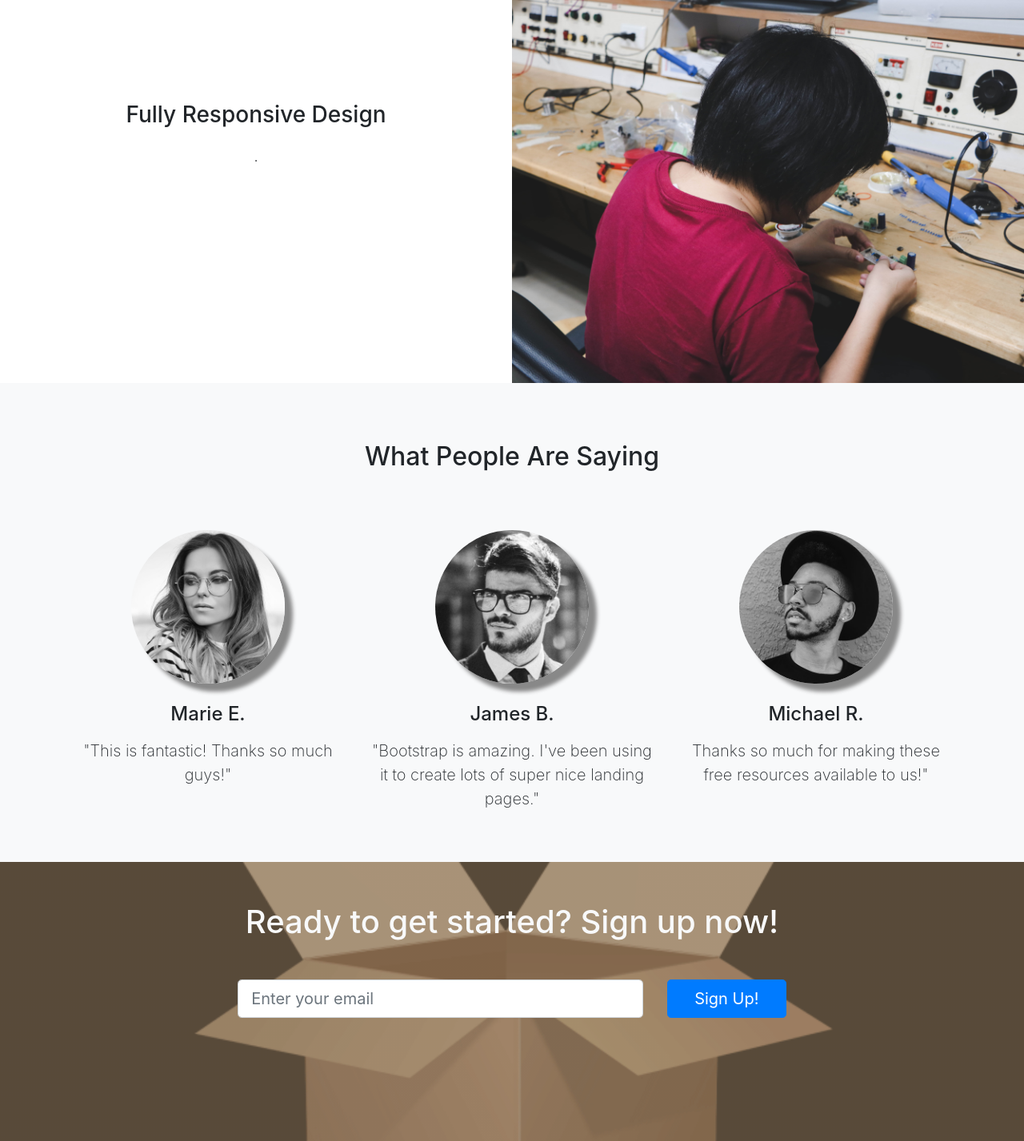
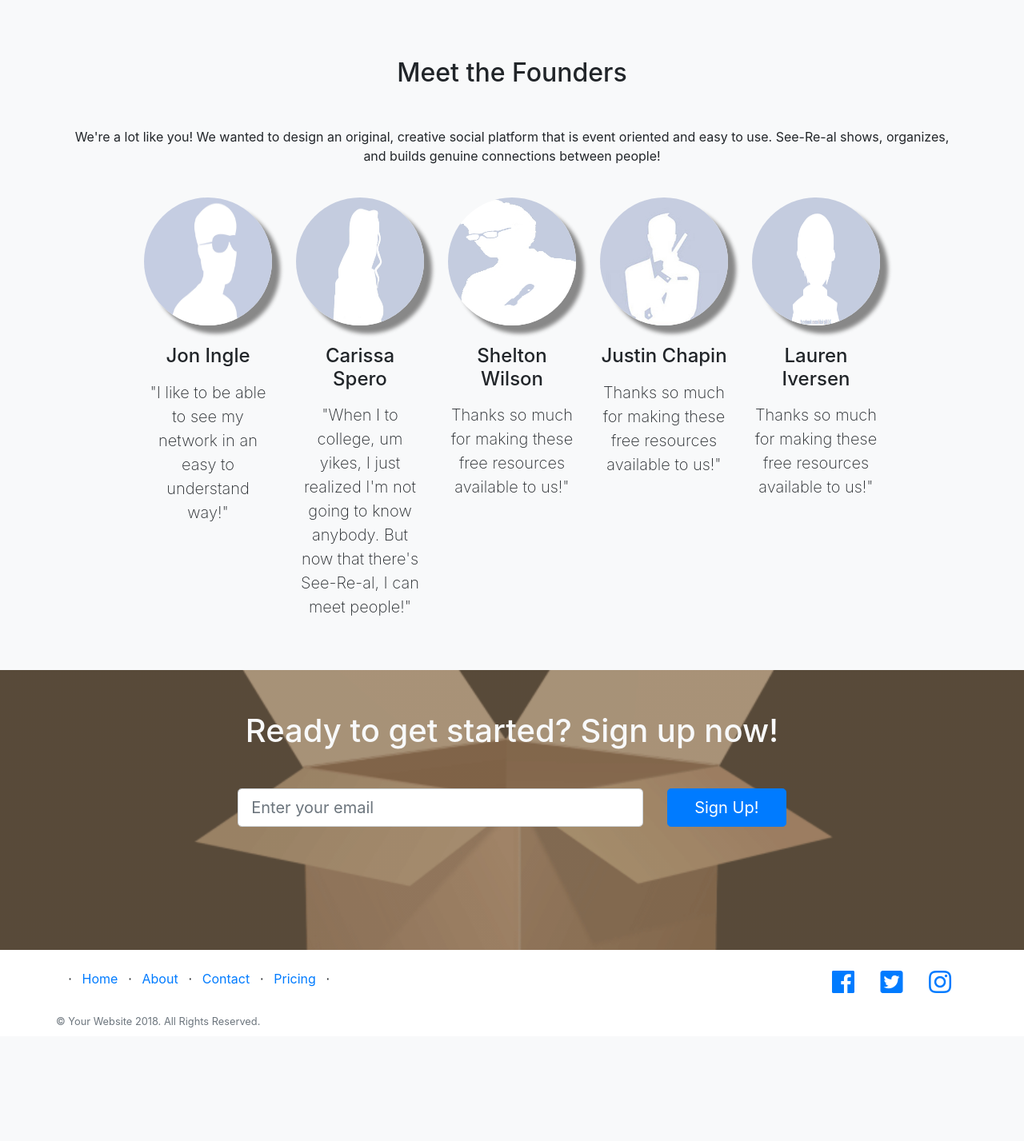
Before and after one commit to johnathaningle/hackathon-main, a Django app: template src/landing/templates/landing/index.html in a window 1280 px wide. Shown: the part 2294-3721 px from the top of the page at 80% size. After the commit the page ends 3579 px from the top, so only its background shows below. Run offline with Django 3.2, Linux system fonts and the light colour scheme; the template is opened without the code that fills it, so the values that code supplies are empty; some libraries are stand-ins or nearby versions.

Commit message:
Update landing

```diff
--- a/src/landing/templates/landing/index.html
+++ b/src/landing/templates/landing/index.html
@@ -20,7 +20,8 @@
 
           img {
             border-radius: 50%;
-            width: 12rem;
+            width: 10rem;
+            height: 10rem;
             box-shadow: 10px 10px 5px #888888;
           }
           .hero {
@@ -29,6 +30,13 @@
             background-color: #2c3e50;
             background-size: cover;
             padding-top: 10%;
+          }
+
+          .founders {
+            display: flex;
+            justify-content: center;
+            margin-left: auto;
+            margin-right: auto;
           }
 
           .hero-cta {
@@ -121,7 +129,7 @@
             <i class="fas fa-desktop text-primary"></i>
           </div>
           <h3>Visualize</h3>
-            <p class="feature-text mt-2">See real connections with the people you already know.</p>
+          <p class="feature-text mt-2">See real connections with the people you already know.</p>
         </div>
         <div class="col-md-4">
           <div class="feature-icon mb-2">
@@ -146,7 +154,9 @@
       <div class="row">
         <div class="row-product col-md-6">
           <h3>Responsive data</h3>
-          <p class="feature-text">View a visual representation of your network to identify which relationships need improvement. Relationships filter events based on your common interests. Easily decide whether or not to attend by viewing event connection score.</p>
+          <p class="feature-text">View a visual representation of your network to identify which relationships need
+            improvement. Relationships filter events based on your common interests. Easily decide whether or not to
+            attend by viewing event connection score.</p>
         </div>
         <!-- <div class="col-md-6 product-img" style="background: url({% static 'img/product1.jpg' %}) no-repeat center center; background-size: cover;"></div> -->
         <div class="col-md-6" style="padding: 0px !important; background: #b2bec3;">
@@ -157,41 +167,52 @@
         <div class="col-md-6 product-img" style="background: url({% static 'img/product2.jpg' %}) no-repeat center center; background-size: cover;"></div>
         <div class="row-product col-md-6">
           <h3>Boxes Help You See Real Connections</h3>
-          <p class="feature-text">Boxes represent events which contain event descriptions and helpful information that helps you decide if you
-            want to attend. Whether hosting an event or looking to meet new people, See-Re-al boxes lead to more connections!</p>
+          <p class="feature-text">Boxes represent events which contain event descriptions and helpful information that
+            helps you decide if you
+            want to attend. Whether hosting an event or looking to meet new people, See-Re-al boxes lead to more
+            connections!</p>
         </div>
-      </div>
-      <div class="row">
-        <div class="row-product col-md-6">
-          <h3>Fully Responsive Design</h3>
-          <p class="feature-text">.</p>
-        </div>
-        <div class="col-md-6 product-img" style="background: url({% static 'img/product3.jpg' %}) no-repeat center center; background-size: cover;"></div>
       </div>
     </div>
   </section>
-  <!-- reviews -->
+  <!-- Founders -->
   <section class="reviews bg-light">
     <div class="container">
       <div class="row text-center pt-5 pb-5">
         <div class="col-12">
-          <h2 class="mb-5">What People Are Saying</h2>
+          <h2 class="mb-5">Meet the Founders</h2>
+          <p class="feaure-text">We're a lot like you! We wanted to design an original, creative social platform that
+            is event oriented and easy to use. See-Re-al shows, organizes, and builds genuine connections between
+            people!</p>
         </div>
-        <div class="col-md-4">
-          <img class="mt-4 mb-4" src="{% static 'img/marie.jpg' %}" alt="marie">
-          <h4>Marie E.</h4>
-          <p class="feature-text feature-text-small">"This is fantastic! Thanks so much guys!"</p>
-        </div>
-        <div class="col-md-4">
-          <img class="mt-4 mb-4" src="{% static 'img/james.jpg' %}" alt="marie">
-          <h4>James B.</h4>
-          <p class="feature-text feature-text-small">"Bootstrap is amazing. I've been using it to create lots of super
-            nice landing pages."</p>
-        </div>
-        <div class="col-md-4">
-          <img class="mt-4 mb-4" src="{% static 'img/michael.jpg' %}" alt="marie">
-          <h4>Michael R.</h4>
-          <p class="feature-text feature-text-small">Thanks so much for making these free resources available to us!"</p>
+        <div class="row founders">
+          <div class="col-md-2">
+            <img class="mt-4 mb-4" src="{% static 'img/j.jpg' %}" alt="marie">
+            <h4>Jon Ingle</h4>
+            <p class="feature-text feature-text-small">"I like to be able to see my network in an easy to understand
+              way!"</p>
+          </div>
+          <div class="col-md-2">
+            <img class="mt-4 mb-4" src="{% static 'img/c.jpg' %}" alt="marie">
+            <h4>Carissa Spero</h4>
+            <p class="feature-text feature-text-small">"When I to college, um yikes, I just realized I'm not going to
+              know anybody. But now that there's See-Re-al, I can meet people!"</p>
+          </div>
+          <div class="col-md-2">
+            <img class="mt-4 mb-4" src="{% static 'img/s.jpg' %}" alt="marie">
+            <h4>Shelton Wilson</h4>
+            <p class="feature-text feature-text-small">Thanks so much for making these free resources available to us!"</p>
+          </div>
+          <div class="col-md-2">
+            <img class="mt-4 mb-4" src="{% static 'img/jc.jpg' %}" alt="marie">
+            <h4>Justin Chapin</h4>
+            <p class="feature-text feature-text-small">Thanks so much for making these free resources available to us!"</p>
+          </div>
+          <div class="col-md-2">
+            <img class="mt-4 mb-4" src="{% static 'img/l.png' %}" alt="marie">
+            <h4>Lauren Iversen</h4>
+            <p class="feature-text feature-text-small">Thanks so much for making these free resources available to us!"</p>
+          </div>
         </div>
       </div>
     </div>
```
Also changed, not shown: src/landing/static/img/c.jpg (added), src/landing/static/img/j.jpg (added), src/landing/static/img/jc.jpg (added), src/landing/static/img/l.png (added), src/landing/static/img/s.jpg (added).
